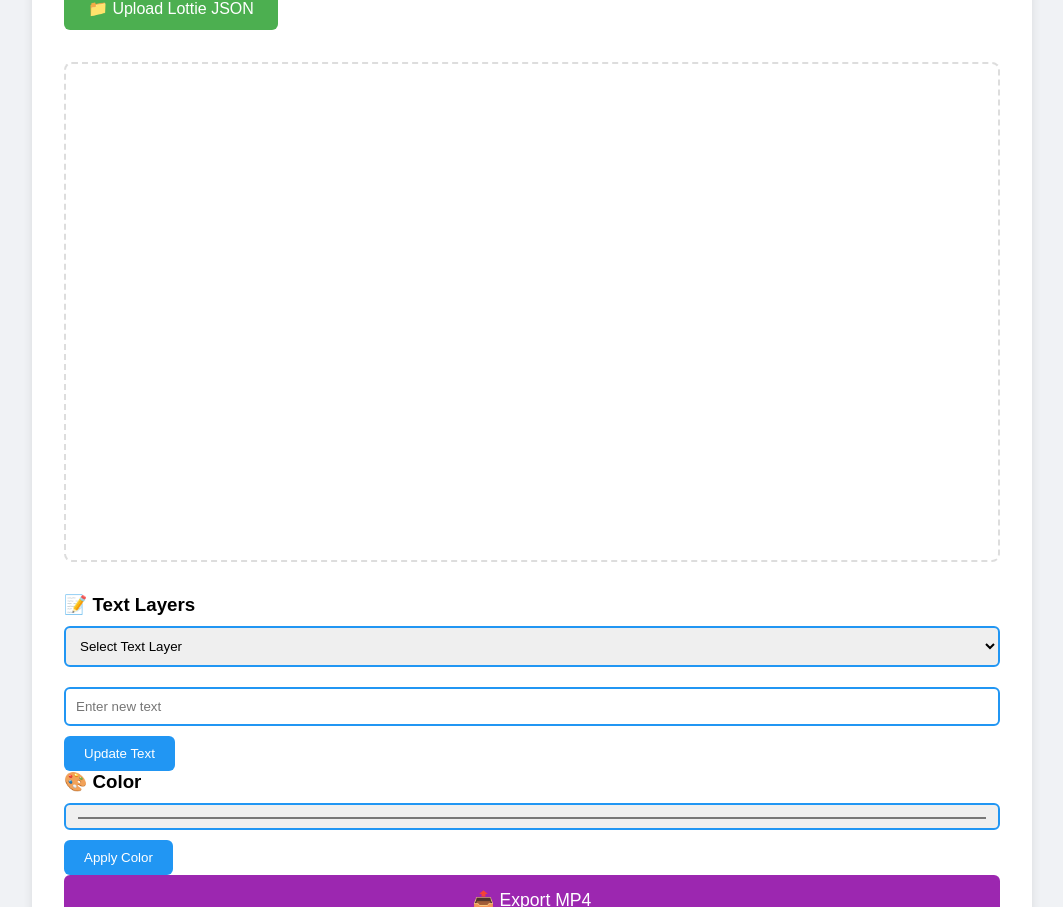
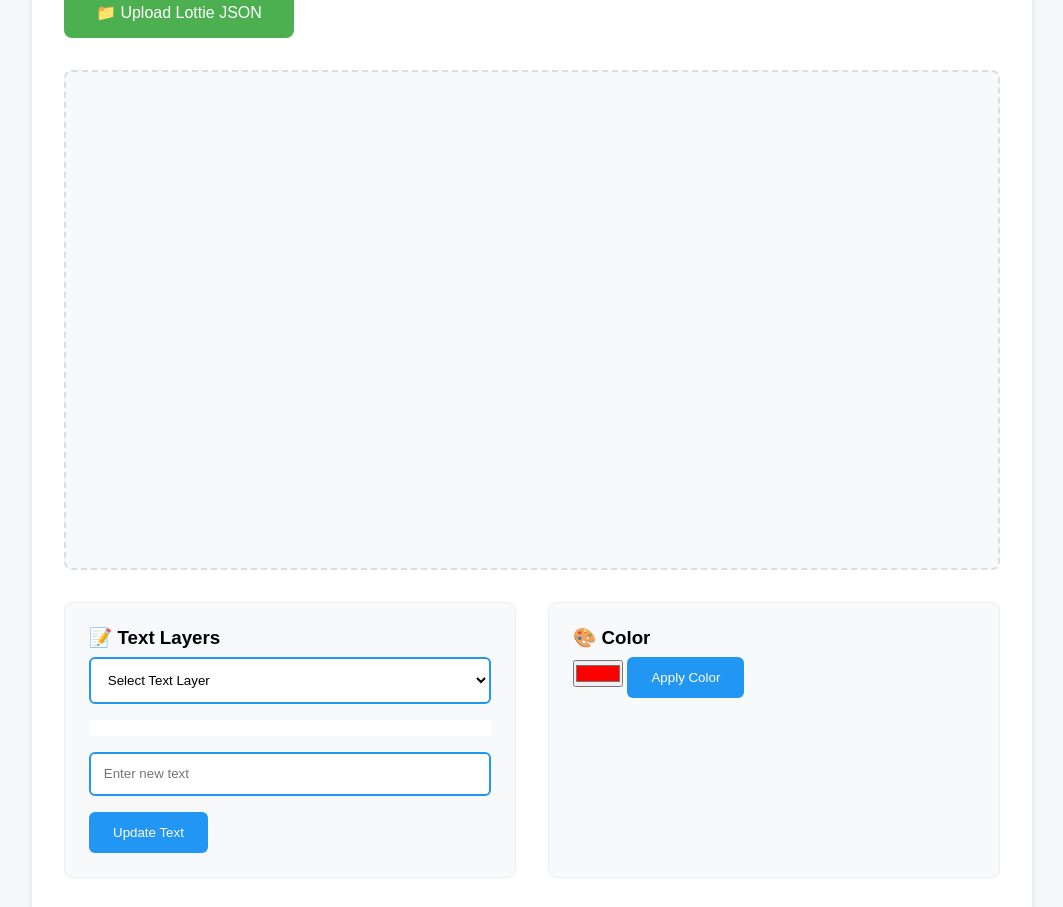
Before and after one commit to Emicore22/lottie-editor, a plain HTML site: page index.html in a window 1280 px wide. Shown: the part 114-1021 px from the top of the page, without its empty margins (108-1171 px from the left). Drawn offline with nearby package versions, Linux system fonts and the light colour scheme.

Commit message:
Update styles.css

```diff
--- a/styles.css
+++ b/styles.css
@@ -1,4 +1,3 @@
-/* Basic Reset */
 * {
     margin: 0;
     padding: 0;
@@ -6,88 +5,106 @@
 }
 
 body {
-    font-family: Arial, sans-serif;
+    font-family: 'Arial', sans-serif;
+    background: #f5f7fa;
+    min-height: 100vh;
     padding: 2rem;
-    background: #f0f2f5;
+    display: flex;
+    flex-direction: column;
+    align-items: center;
 }
 
 .container {
+    width: 100%;
     max-width: 1000px;
-    margin: 0 auto;
     background: white;
     padding: 2rem;
-    border-radius: 10px;
-    box-shadow: 0 2px 10px rgba(0,0,0,0.1);
+    border-radius: 12px;
+    box-shadow: 0 4px 6px rgba(0,0,0,0.1);
 }
 
 .upload-btn {
-    display: inline-block;
     background: #4CAF50;
     color: white;
-    padding: 12px 24px;
-    border-radius: 6px;
+    padding: 1rem 2rem;
+    border-radius: 8px;
     cursor: pointer;
+    display: inline-block;
     transition: background 0.3s;
 }
 .upload-btn:hover { background: #45a049; }
 
-#animation-container {
+.animation-viewport {
     width: 100%;
     height: 500px;
     margin: 2rem 0;
     border: 2px dashed #ddd;
     border-radius: 8px;
+    background: #f8f9fa;
+    overflow: visible !important;
 }
 
-.editor-box {
-    margin: 1.5rem 0;
-    padding: 1.5rem;
-    border: 1px solid #eee;
-    border-radius: 8px;
+.editor-panel {
+    display: grid;
+    grid-template-columns: 1fr 1fr;
+    gap: 2rem;
+    margin: 2rem 0;
 }
 
-select, input[type="text"], input[type="color"] {
+.control-group {
+    background: #f8f9fa;
+    padding: 1.5rem;
+    border-radius: 8px;
+    border: 1px solid #eee;
+}
+
+select, input[type="text"] {
     width: 100%;
-    padding: 10px;
-    margin: 10px 0;
+    padding: 0.8rem;
+    margin: 0.5rem 0;
     border: 2px solid #2196F3;
     border-radius: 6px;
+    background: white;
 }
 
 button {
     background: #2196F3;
     color: white;
     border: none;
-    padding: 10px 20px;
+    padding: 0.8rem 1.5rem;
     border-radius: 6px;
     cursor: pointer;
     transition: background 0.3s;
+    margin-top: 0.5rem;
 }
 button:hover { background: #1976D2; }
 
 .export-btn {
     width: 100%;
-    padding: 15px;
+    padding: 1.2rem;
     font-size: 1.1rem;
     background: #9C27B0;
+}
+.export-btn:hover { background: #7B1FA2; }
+
+.preview-text {
+    color: #666;
+    font-size: 0.9rem;
+    margin: 0.5rem 0;
+    padding: 0.5rem;
+    background: white;
+    border-radius: 4px;
 }
 
 .error-message {
     position: fixed;
     bottom: 20px;
     right: 20px;
-    max-width: 400px;
     background: #ff4444;
     color: white;
-    padding: 15px;
+    padding: 1rem;
     border-radius: 8px;
+    max-width: 400px;
+    z-index: 1000;
     box-shadow: 0 2px 10px rgba(0,0,0,0.2);
-    z-index: 1000;
 }
-
-.error-code {
-    margin-top: 10px;
-    font-size: 0.8em;
-    opacity: 0.8;
-    word-break: break-word;
-}
```
